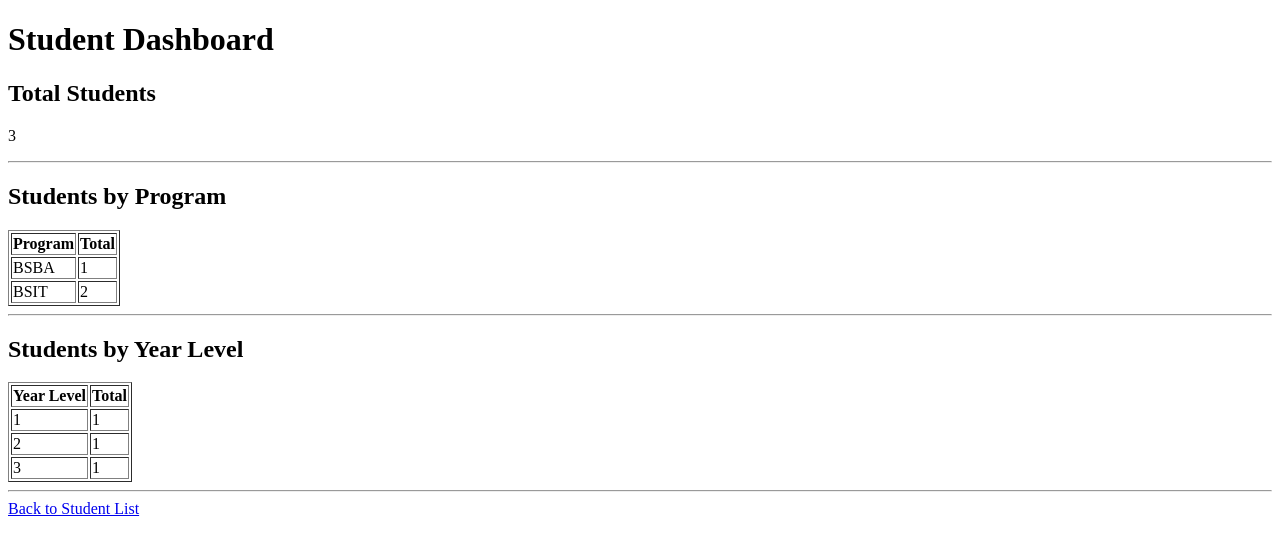
After one commit to wazawaza22/SME_DjangoWebApp, a Django app: page /registration/dashboard/ in a window 1280 px wide. The commit adds this page. Shown: the top 555 px of the page. Run offline with Django 5.2, Linux system fonts and the light colour scheme; data comes from the database, SQL or seed files in the repository; both versions use the stored data as it was after the commit.

Commit message:
Add student dashboard for Module 04

```diff
--- /dev/null
+++ b/registration/templates/registration/student_dashboard.html
@@ -0,0 +1,61 @@
+<!DOCTYPE html>
+<html>
+<head>
+    <title>Student Dashboard</title>
+</head>
+<body>
+    <h1>Student Dashboard</h1>
+
+    <h2>Total Students</h2>
+    <p>
+        {{ total_students }}
+    </p>
+    <hr>
+
+    <h2>Students by Program</h2>
+    <table border="1">
+        <tr>
+            <th>Program</th>
+            <th>Total</th>
+        </tr>
+        {% for item in program_summary %}
+        <tr>
+            <td>{{ item.program }}</td>
+            <td>{{ item.total }}</td>
+        </tr>
+        {% empty %}
+        <tr>
+            <td colspan="2">
+                No program data available.
+            </td>
+        </tr>
+        {% endfor %}
+    </table>
+    <hr>
+
+    <h2>Students by Year Level</h2>
+    <table border="1">
+        <tr>
+            <th>Year Level</th>
+            <th>Total</th>
+        </tr>
+        {% for item in year_summary %}
+        <tr>
+            <td>{{ item.year_level }}</td>
+            <td>{{ item.total }}</td>
+        </tr>
+        {% empty %}
+        <tr>
+            <td colspan="2">
+                No year-level data available.
+            </td>
+        </tr>
+        {% endfor %}
+    </table>
+    <hr>
+
+    <a href="{% url 'student_list' %}">
+        Back to Student List
+    </a>
+</body>
+</html>
--- a/registration/templates/student_list.html
+++ b/registration/templates/student_list.html
@@ -1,8 +1,10 @@
 <h1>Registered Students</h1>
 <a href="{% url 'student_list' %}">Register Student</a>
+<a href="{% url 'student_dashboard' %}">Student Dashboard
+</a>
 <br><br>
 
-<!-- ✅ PROPER TABLE WITH COLUMNS -->
+
 <table border="1" cellpadding="8" cellspacing="0">
     <tr>
         <th>Name</th>
@@ -15,7 +17,7 @@
     <tr>
         <td>{{ student.student_name }}</td>
         <td>{{ student.program }}</td>
-        <td>{{ student.year }}</td>
+        <td>{{ student.year_level }}</td>
         <td>{{ student.email }}</td>
         <td>
             <a href="{% url 'student_update' student.id %}">Edit</a> |
--- a/registration/urls.py
+++ b/registration/urls.py
@@ -6,4 +6,5 @@ urlpatterns = [
     path('add/', views.student_create, name='student_create'),
     path('edit/<int:pk>/', views.student_update, name='student_update'),
     path('delete/<int:pk>/', views.student_delete, name='student_delete'),
+    path('dashboard/', views.student_dashboard, name='student_dashboard'),
 ]
--- a/registration/views.py
+++ b/registration/views.py
@@ -1,61 +1,79 @@
-from django.shortcuts import render, redirect, get_object_or_404
+from django.shortcuts import render, redirect
+from django.db.models import Count
 from .models import Student
-from .forms import StudentForm
 
-# CREATE Operation
+
+
 def student_create(request):
-    if request.method == 'POST':
-        form = StudentForm(request.POST)
-        if form.is_valid():
-            form.save()
-            return redirect('student_list')
-    else:
-        form = StudentForm()
+    if request.method == "POST":
+        student_name = request.POST.get("student_name")
+        program = request.POST.get("program")
+        student.year_level = request.POST.get("year_level")
+        email = request.POST.get("email")
+        Student.objects.create(
+            student_name=student_name,
+            program=program,
+            year_level=year_level,
+            email=email
+        )
+        return redirect("student_list")
+
+    return redirect("student_list")
+
+
+
+def student_list(request):
+    students = Student.objects.all()
+    return render(request, "student_list.html", {"students": students})
+
+
+
+def student_update(request, pk):
+    student = Student.objects.get(id=pk)
+    if request.method == "POST":
+        student.student_name = request.POST.get("student_name")
+        student.program = request.POST.get("program")
+        student.year_level = request.POST.get("year_level")
+        student.email = request.POST.get("email")
+        student.save()
+        return redirect("student_list")
+    return render(request, "registration/student_form.html", {"student": student})
+
+
+
+def student_delete(request, pk):
+    student = Student.objects.get(id=pk)
+    if request.method == "POST":
+        student.delete()
+        return redirect("student_list")
+    return render(request, "registration/student_confirm_delete.html", {"student": student})
+
+
+
+def student_dashboard(request):
+    students = Student.objects.all()
+    total_students = students.count()
+
+    program_summary = (
+        students
+        .values('program')
+        .annotate(total=Count('id'))
+        .order_by('program')
+    )
+
+    year_summary = (
+        students
+        .values('year_level')
+        .annotate(total=Count('id'))
+        .order_by('year_level')
+    )
+
     return render(
         request,
-        'registration/student_form.html',
-        {'form': form}
-    )
-
-# READ Operation
-def student_list(request):
-    students = Student.objects.all()
-    return render(
-        request,
-        'student_list.html',
-        {'students': students}
-    )
-
-    # UPDATE Operation
-def student_update(request, pk):
-    student = get_object_or_404(Student, pk=pk)
-    if request.method == 'POST':
-        form = StudentForm(
-            request.POST,
-            instance=student
-        )
-        if form.is_valid():
-            form.save()
-            return redirect('student_list')
-    else:
-        form = StudentForm(instance=student)
-    return render(
-        request,
-        'registration/student_form.html',
+        'registration/student_dashboard.html',
         {
-            'form': form,
-            'student': student
+            'total_students': total_students,
+            'program_summary': program_summary,
+            'year_summary': year_summary,
         }
     )
-
-#DELETE Operation
-def student_delete(request, pk):
-    student = get_object_or_404(Student, pk=pk)
-    if request.method == 'POST':
-        student.delete()
-        return redirect('student_list')
-    return render(
-        request,
-        'registration/student_confirm_delete.html',
-        {'student': student}
-    )
```
Also changed, not shown: registration/templates/registration/student_form.html (+14 -2 lines), db.sqlite3.
